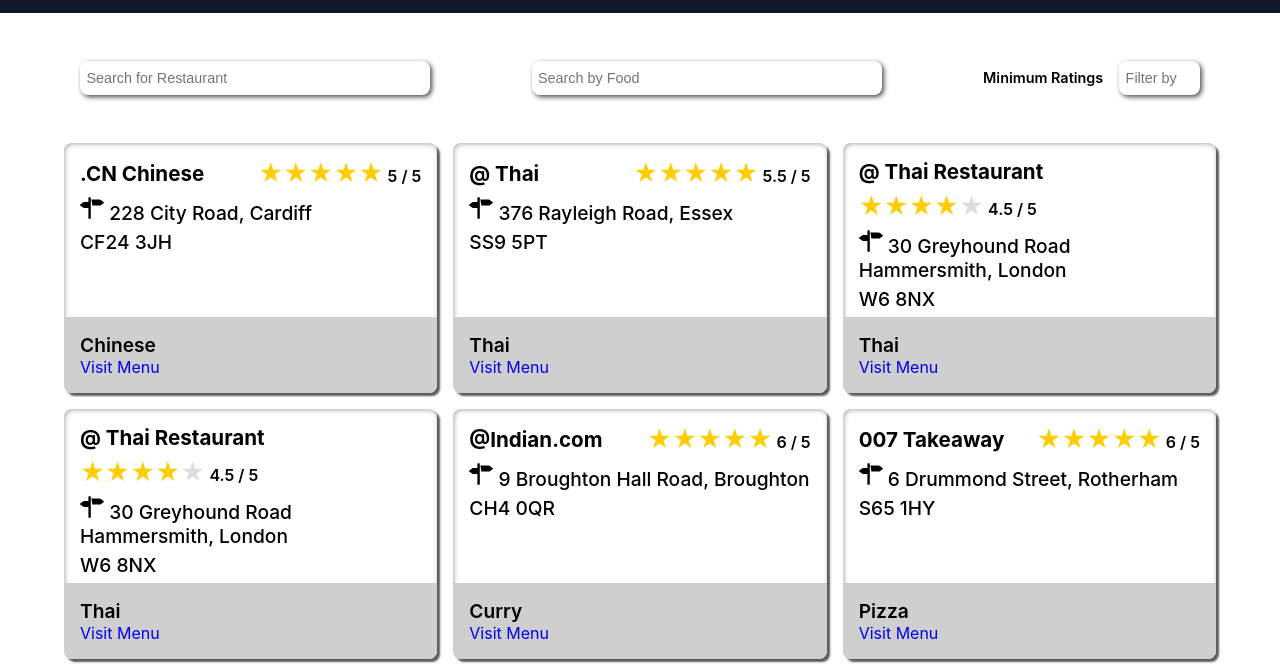
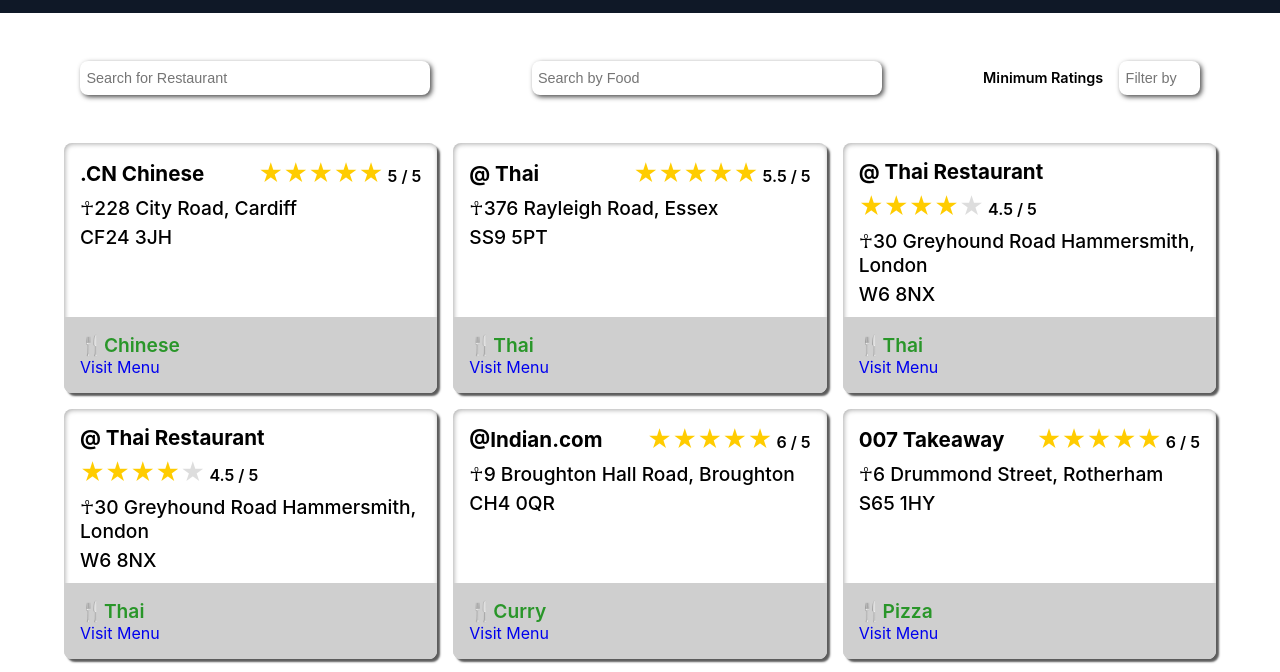
Before and after one commit to namishagurunani/GeeksFood-Routing, a React app: page /restaurants in a window 1280 px wide. Shown: the part 58-730 px from the top of the page. Built offline with nearby package versions, Linux system fonts and the light colour scheme.

Commit message:
Project Completed

```diff
--- a/src/Components/Restaurant/Restaurant.css
+++ b/src/Components/Restaurant/Restaurant.css
@@ -104,6 +104,7 @@ label {
 .food-type {
     font-size: 1.2rem;
     font-weight: 600;
+    color: rgb(41, 150, 41);
 }
 
 .base a {
--- a/src/Components/Restaurant/RestaurantCard.js
+++ b/src/Components/Restaurant/RestaurantCard.js
@@ -25,17 +25,7 @@ const RestaurantCard = ({ item }) => {
       </div>
       <div className="address">
         <p>
-          <svg
-            width="24"
-            height="24"
-            viewBox="0 0 20 20"
-            xmlns="http://www.w3.org/2000/svg"
-          >
-            <path
-              fill="currentColor"
-              d="m19.799 5.165l-2.375-1.83a1.997 1.997 0 0 0-.521-.237A2.035 2.035 0 0 0 16.336 3H9.5l.801 5h6.035c.164 0 .369-.037.566-.098s.387-.145.521-.236l2.375-1.832c.135-.091.202-.212.202-.334s-.067-.243-.201-.335M8.5 1h-1a.5.5 0 0 0-.5.5V5H3.664c-.166 0-.37.037-.567.099c-.198.06-.387.143-.521.236L.201 7.165C.066 7.256 0 7.378 0 7.5c0 .121.066.242.201.335l2.375 1.832c.134.091.323.175.521.235c.197.061.401.098.567.098H7v8.5a.5.5 0 0 0 .5.5h1a.5.5 0 0 0 .5-.5v-17a.5.5 0 0 0-.5-.5"
-            />
-          </svg>{" "}
+        ☥
           {item.address}, {item["address line 2"]}
         </p>
       </div>
@@ -45,7 +35,7 @@ const RestaurantCard = ({ item }) => {
         </span>
       </div>
       <div className="base">
-        <div className="food-type">{item["type_of_food"]}</div>
+        <div className="food-type">🍴{item["type_of_food"]}</div>
         <a href={item.URL}>Visit Menu</a>
       </div>
     </div>
```
